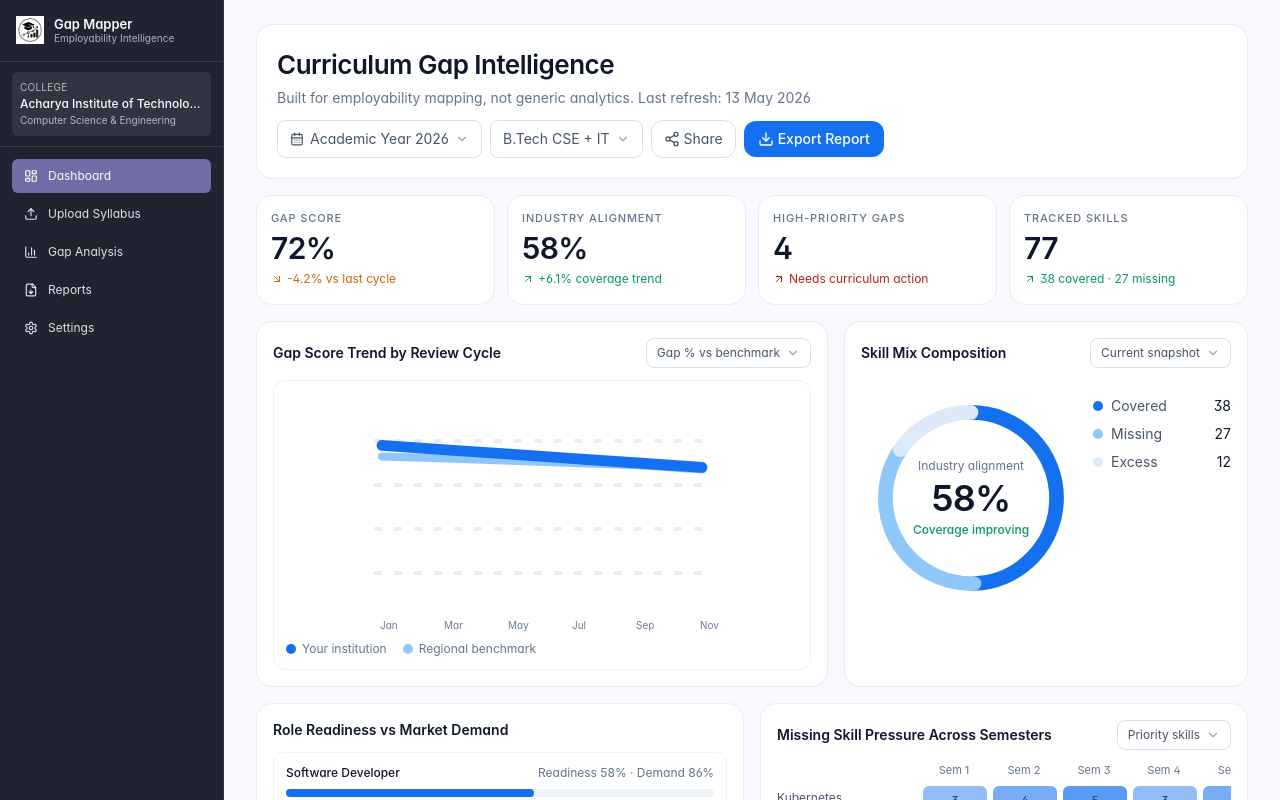
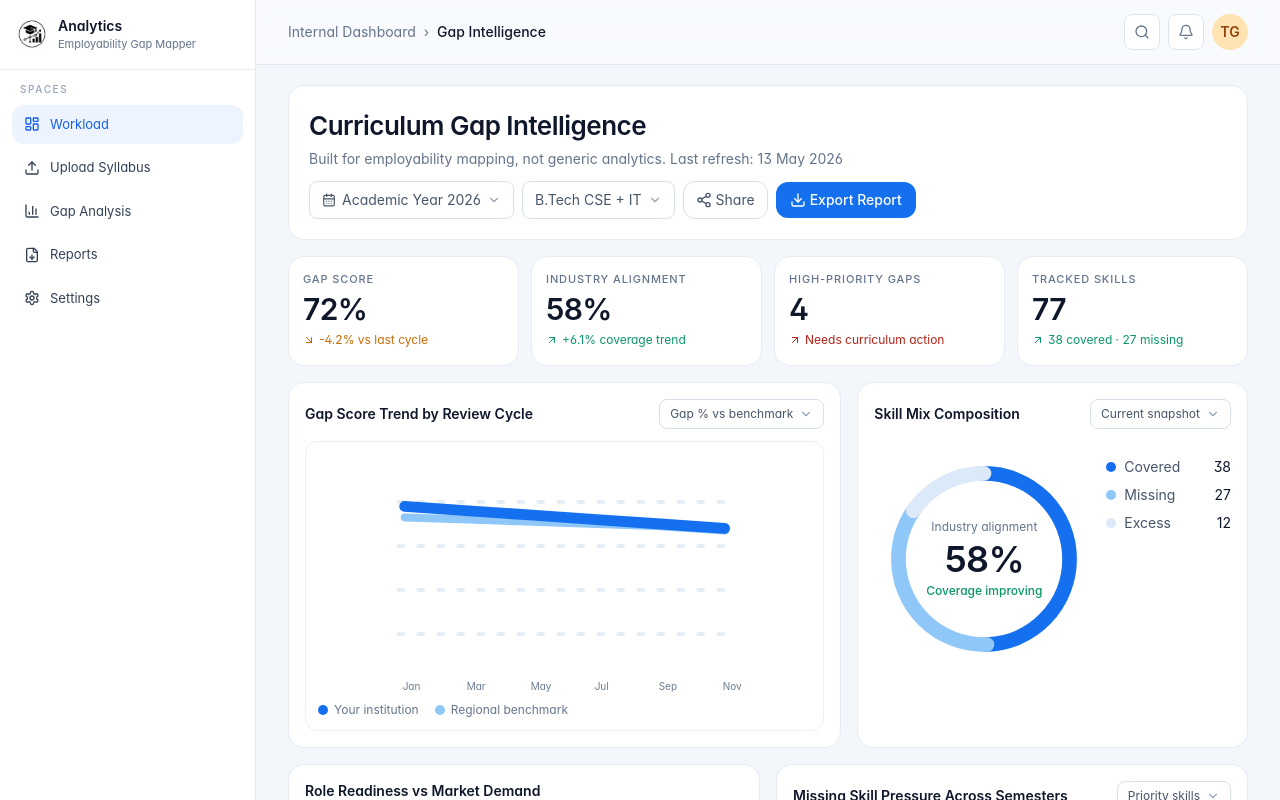
Before and after one commit to gadilkartanishka/employability-gap-mapper, a React (Vite) app in the folder frontend/: page / in a window 1280 px wide. Both pictures are taken after a click on the button "Start Analysis →". Shown: the top 800 px of the page. Built offline with nearby package versions, Linux system fonts and the light colour scheme.

Commit message:
feat(frontend): refresh internal shell layout and navigation chrome

```diff
--- a/frontend/src/components/internal/InternalShell.tsx
+++ b/frontend/src/components/internal/InternalShell.tsx
@@ -1,9 +1,18 @@
-import { BarChart3, FileDown, LayoutDashboard, Settings, Upload } from "lucide-react";
+import {
+  BarChart3,
+  Bell,
+  FileDown,
+  HelpCircle,
+  LayoutDashboard,
+  Search,
+  Settings,
+  Upload,
+} from "lucide-react";
 
 export type InternalPage = "dashboard" | "upload" | "analysis" | "reports" | "settings";
 
 const navItems: { id: InternalPage; label: string; icon: React.ComponentType<{ className?: string }> }[] = [
-  { id: "dashboard", label: "Dashboard", icon: LayoutDashboard },
+  { id: "dashboard", label: "Workload", icon: LayoutDashboard },
   { id: "upload", label: "Upload Syllabus", icon: Upload },
   { id: "analysis", label: "Gap Analysis", icon: BarChart3 },
   { id: "reports", label: "Reports", icon: FileDown },
@@ -20,28 +29,22 @@ export function InternalShell({
   children: React.ReactNode;
 }) {
   return (
-    <main className="min-h-screen bg-background text-foreground">
+    <main className="internal-soft min-h-screen bg-[#F3F6FA] text-[#0F172A]">
       <div className="flex min-h-screen text-[14px]">
-        <aside className="hidden md:flex w-56 shrink-0 flex-col bg-ink text-background border-r border-white/10">
-          <div className="px-4 py-4 border-b border-white/10">
+        <aside className="hidden w-64 shrink-0 flex-col border-r border-[#E3E9F1] bg-white md:flex">
+          <div className="border-b border-[#E8EDF4] px-4 py-4">
             <div className="flex items-center gap-2.5">
-              <img src="/logo.png" alt="Logo" className="h-7 w-7 object-contain" />
-              <div className="leading-tight">
-                <div className="text-[13px] font-semibold">Gap Mapper</div>
-                <div className="text-[10px] text-white/65">Employability Intelligence</div>
+              <img src="/logo.png" alt="Logo" className="h-8 w-8 rounded-md object-contain" />
+              <div>
+                <p className="text-sm font-semibold text-[#0F172A]">Analytics</p>
+                <p className="text-[11px] text-[#64748B]">Employability Gap Mapper</p>
               </div>
             </div>
           </div>
 
-          <div className="px-3 py-2.5 border-b border-white/10">
-            <div className="px-2 py-2 rounded-md bg-white/8">
-              <div className="text-[10px] uppercase tracking-wide text-white/65">College</div>
-              <div className="text-[12px] font-medium truncate">Acharya Institute of Technology</div>
-              <div className="text-[10px] text-white/65">Computer Science & Engineering</div>
-            </div>
-          </div>
-
-          <nav className="flex-1 px-3 py-3 space-y-1">
+          <div className="px-3 py-3">
+            <p className="px-2 text-[10px] font-medium uppercase tracking-[0.16em] text-[#94A3B8]">Spaces</p>
+            <nav className="mt-2 space-y-1">
               {navItems.map((item) => {
                 const Icon = item.icon;
                 const isActive = active === item.id;
@@ -50,26 +53,50 @@ export function InternalShell({
                     key={item.id}
                     type="button"
                     onClick={() => onChange(item.id)}
-                  className={`w-full flex items-center gap-2.5 px-3 py-2 rounded-md text-[12px] transition-colors ${
-                    isActive ? "bg-deep-sage text-background" : "text-white/85 hover:bg-white/12 hover:text-white"
+                    className={`flex w-full items-center gap-2.5 rounded-xl px-3 py-2.5 text-[13px] transition ${
+                      isActive
+                        ? "bg-[#EDF4FF] text-[#155EEF]"
+                        : "text-[#334155] hover:bg-[#F4F7FB] hover:text-[#0F172A]"
                     }`}
                   >
-                  <Icon className="h-3.5 w-3.5" />
+                    <Icon className="h-4 w-4" />
                     {item.label}
                   </button>
                 );
               })}
             </nav>
+          </div>
 
-          <div className="px-3 py-2.5 border-t border-white/10">
-            <button className="w-full flex items-center gap-3 px-3 py-2 rounded-md text-[12px] text-white/80 hover:bg-white/12">
-              Sign out
+          <div className="mt-auto border-t border-[#E8EDF4] p-3">
+            <button className="mb-1 flex w-full items-center gap-2.5 rounded-lg px-3 py-2 text-[13px] text-[#475569] hover:bg-[#F4F7FB]">
+              <HelpCircle className="h-4 w-4" /> Support
+            </button>
+            <button
+              onClick={() => onChange("settings")}
+              className="flex w-full items-center gap-2.5 rounded-lg px-3 py-2 text-[13px] text-[#475569] hover:bg-[#F4F7FB]"
+            >
+              <Settings className="h-4 w-4" /> Settings
             </button>
           </div>
         </aside>
 
-        <section className="flex-1 min-w-0">
-          <div className="px-5 lg:px-8 py-6 max-w-7xl mx-auto">{children}</div>
+        <section className="min-w-0 flex-1">
+          <header className="sticky top-0 z-10 border-b border-[#E3E9F1] bg-[#F9FBFE]/90 backdrop-blur">
+            <div className="mx-auto flex h-16 max-w-[1400px] items-center justify-between px-5 lg:px-8">
+              <div className="text-sm text-[#64748B]">Internal Dashboard <span className="mx-1">›</span> <span className="font-medium text-[#0F172A]">Gap Intelligence</span></div>
+              <div className="flex items-center gap-2">
+                <button className="grid h-9 w-9 place-items-center rounded-lg border border-[#DCE5EF] bg-white text-[#64748B]">
+                  <Search className="h-4 w-4" />
+                </button>
+                <button className="grid h-9 w-9 place-items-center rounded-lg border border-[#DCE5EF] bg-white text-[#64748B]">
+                  <Bell className="h-4 w-4" />
+                </button>
+                <div className="grid h-9 w-9 place-items-center rounded-full bg-[#FFE3B3] text-sm font-semibold text-[#92400E]">TG</div>
+              </div>
+            </div>
+          </header>
+
+          <div className="mx-auto max-w-[1400px] px-5 py-5 lg:px-8">{children}</div>
         </section>
       </div>
     </main>
```
Lines whose indentation alone changed are shown as unchanged.
